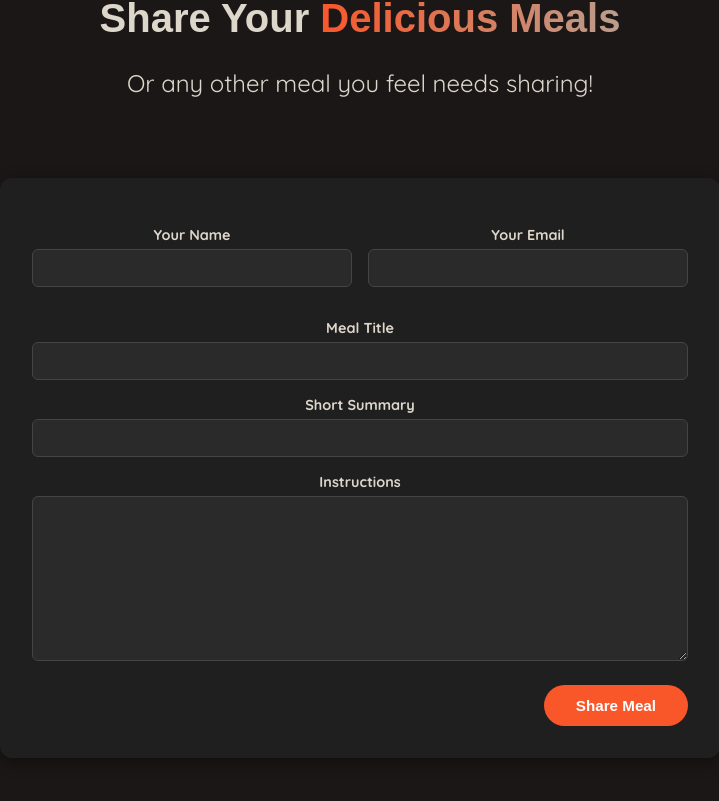
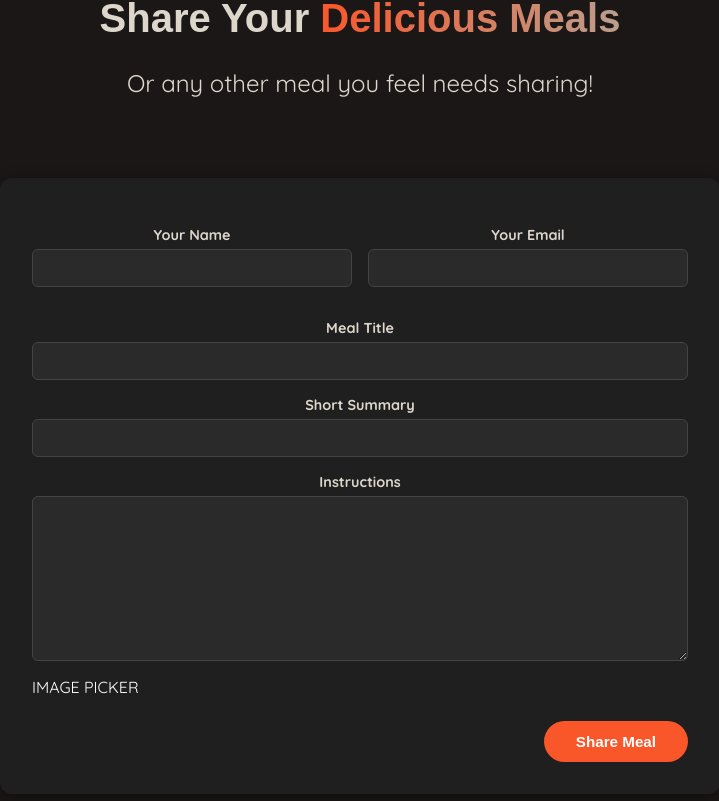
Before and after one commit to alainiranzi/Invading-Fullstack-with-Next-js, a Next.js app: page /meals in a window 1280 px wide. Shown: the part 415-1216 px from the top of the page, without its empty margins (280-999 px from the left). Built offline with nearby package versions, Linux system fonts and the light colour scheme.

Commit message:
added an image picker

```diff
--- a/src/app/meals/page.js
+++ b/src/app/meals/page.js
@@ -43,6 +43,7 @@ export default function ShareMealsPage() {
               required
             ></textarea>
           </p>
+          IMAGE PICKER
 
           <div className={classes.actions}>
             <button type="submit" className={classes.button}>
```
